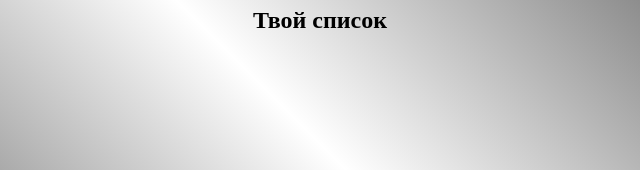
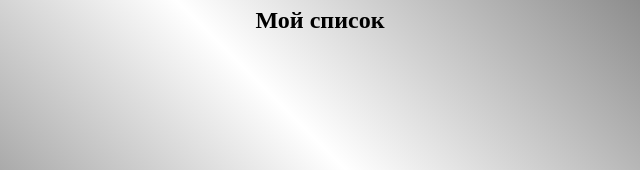
Before and after one commit to HAMMER17/todolist, a plain HTML site: page index.html in a window 1280 px wide. Shown: the part 256-426 px from the top of the page, 320-960 px from the left. Drawn offline with Linux system fonts and the light colour scheme.

```diff
--- a/index.html
+++ b/index.html
@@ -24,7 +24,7 @@
     </div> -->
 
     <ul class="task_list" id="task">
-      <h2>Твой список</h2>
+      <h2>Мой список</h2>
       <!-- <li>
         <div class="list">
           <input type="checkbox" class="checkbox">
```
Also changed, not shown: 1 other file.
